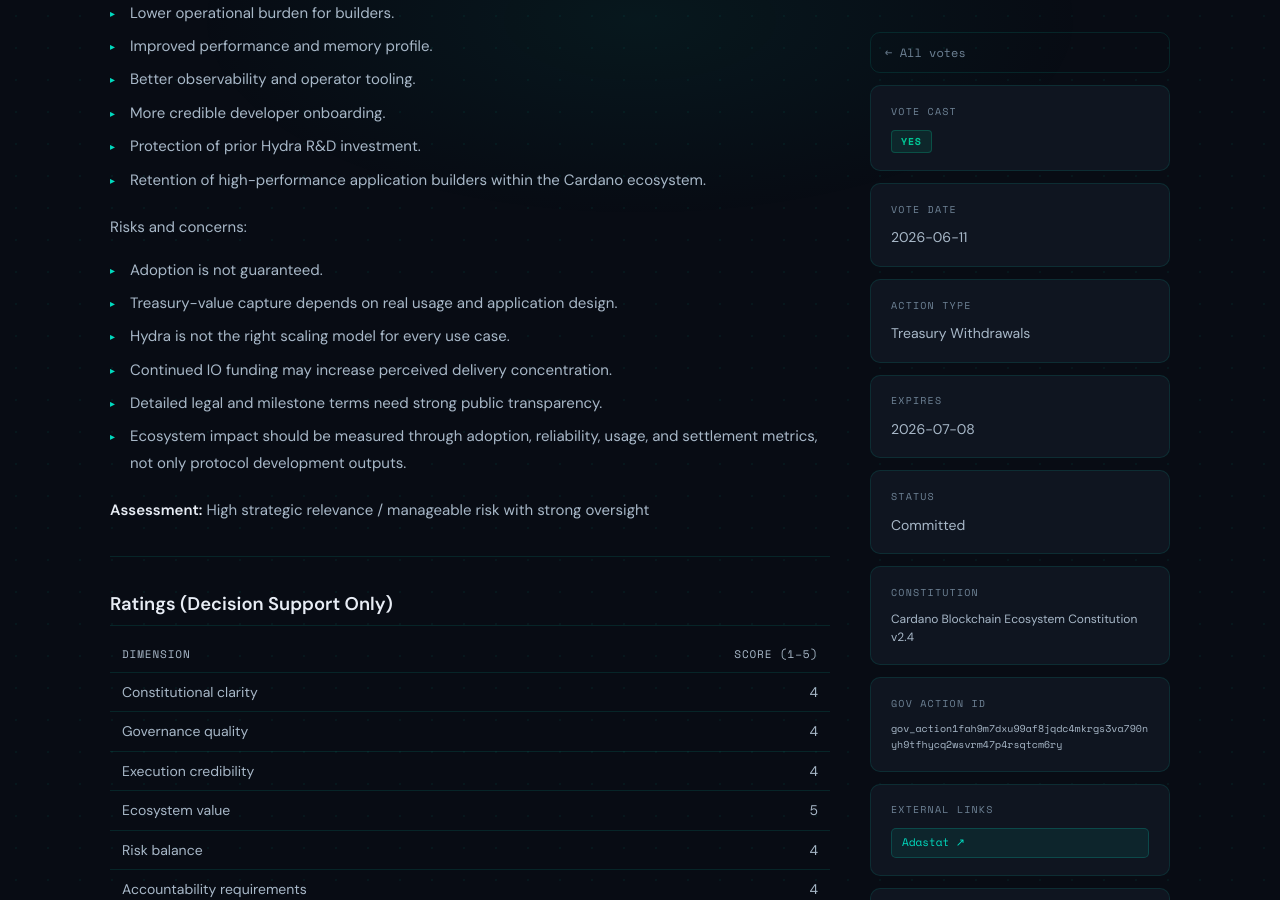
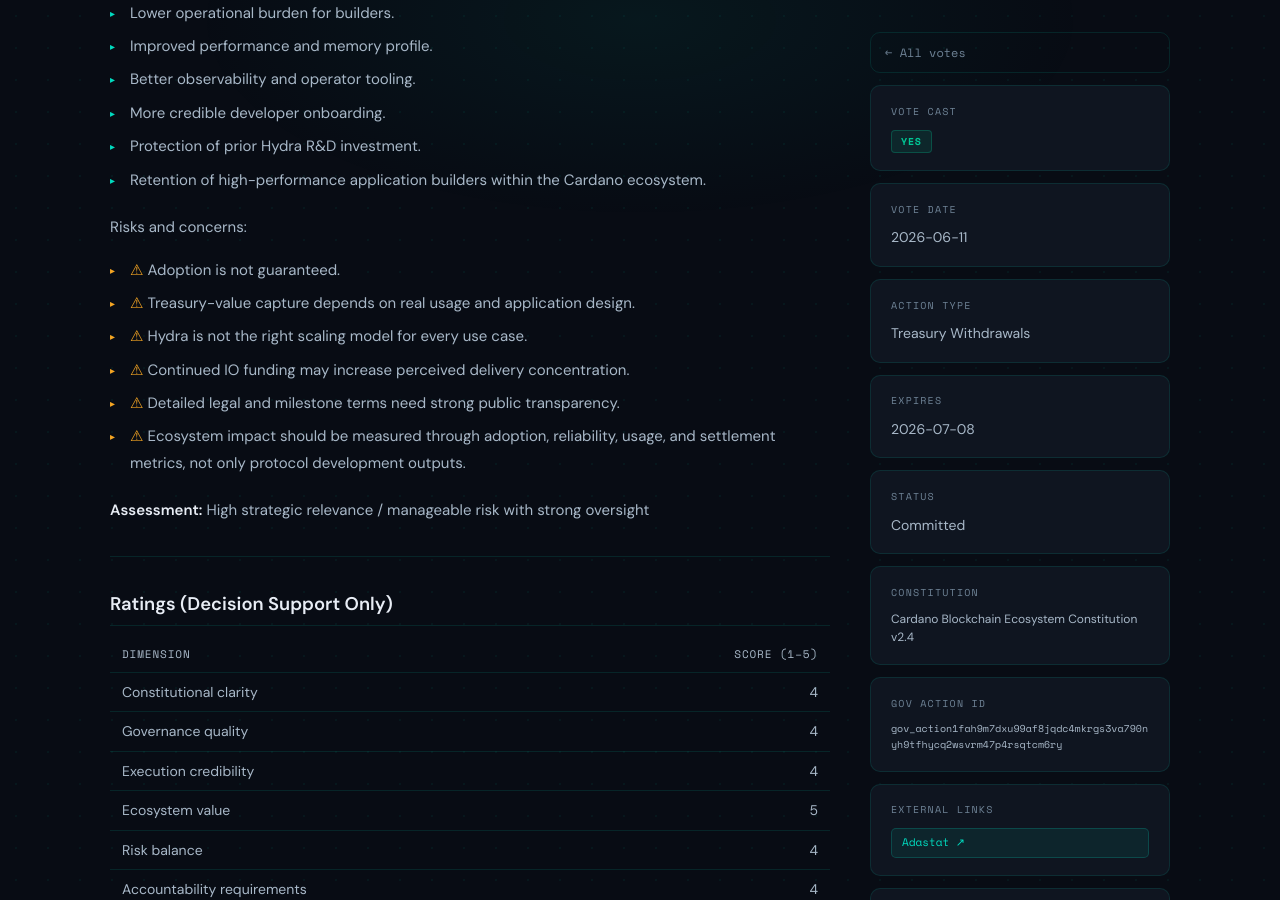
Before and after one commit to Brolloks/rcada-drep-votes, a Jekyll site: the page built from votes/2026/IO_Hydra.md, in a window 1280 px wide and 900 px high, scrolled down 4095 px. Built offline with Jekyll 4.4.1, drawn with Linux system fonts in a browser that asks for light colours; our own code applies the rules of GitHub Pages for plain Markdown files.

Commit message:
Add warning icons to risks and concerns section

```diff
--- a/votes/2026/IO_Hydra.md
+++ b/votes/2026/IO_Hydra.md
@@ -130,12 +130,12 @@ Potential benefits:
 
 Risks and concerns:
 
-- Adoption is not guaranteed.
-- Treasury-value capture depends on real usage and application design.
-- Hydra is not the right scaling model for every use case.
-- Continued IO funding may increase perceived delivery concentration.
-- Detailed legal and milestone terms need strong public transparency.
-- Ecosystem impact should be measured through adoption, reliability, usage, and settlement metrics, not only protocol development outputs.
+- ⚠ Adoption is not guaranteed.
+- ⚠ Treasury-value capture depends on real usage and application design.
+- ⚠ Hydra is not the right scaling model for every use case.
+- ⚠ Continued IO funding may increase perceived delivery concentration.
+- ⚠ Detailed legal and milestone terms need strong public transparency.
+- ⚠ Ecosystem impact should be measured through adoption, reliability, usage, and settlement metrics, not only protocol development outputs.
 
 **Assessment:** High strategic relevance / manageable risk with strong oversight
 
```
